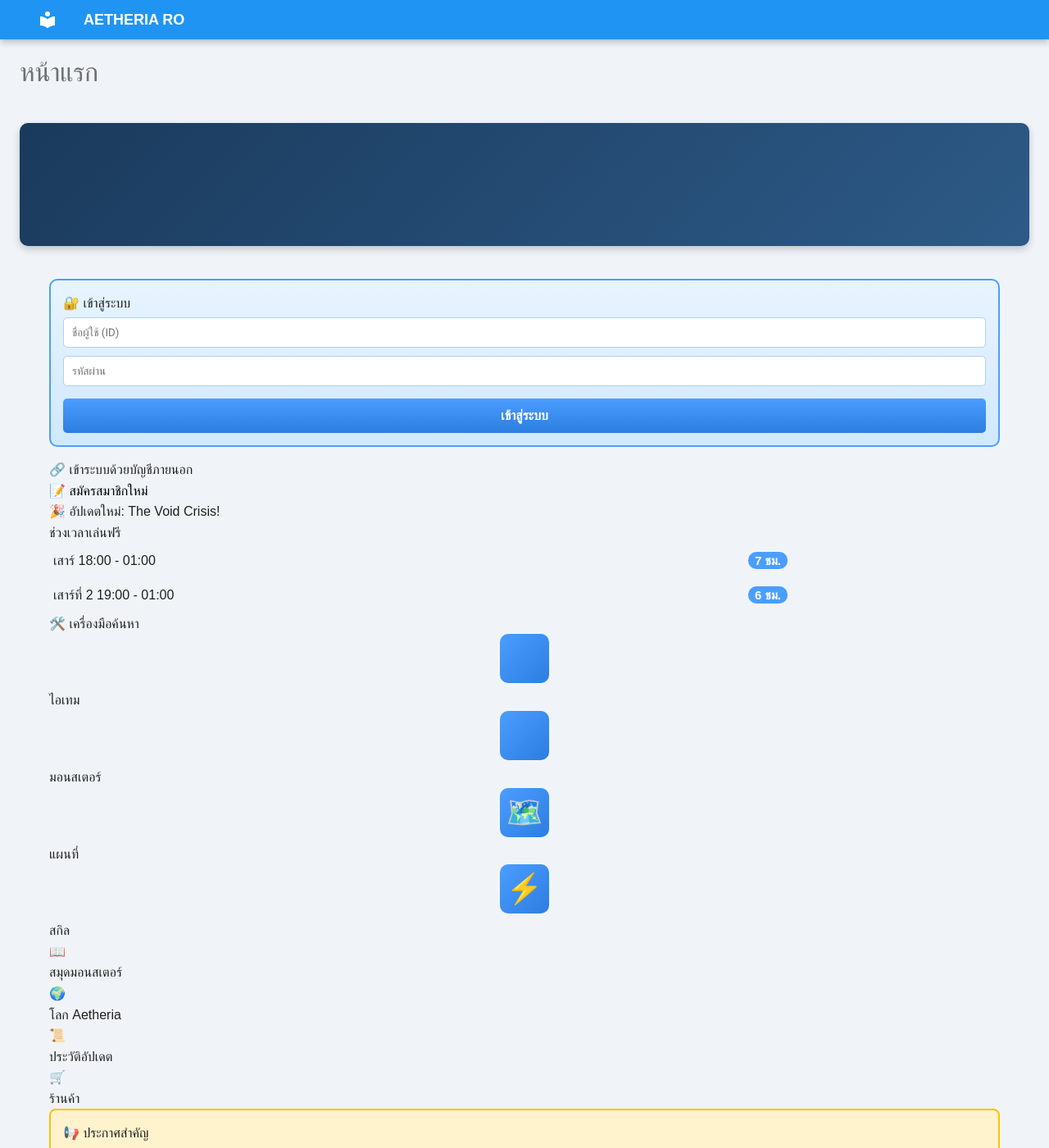
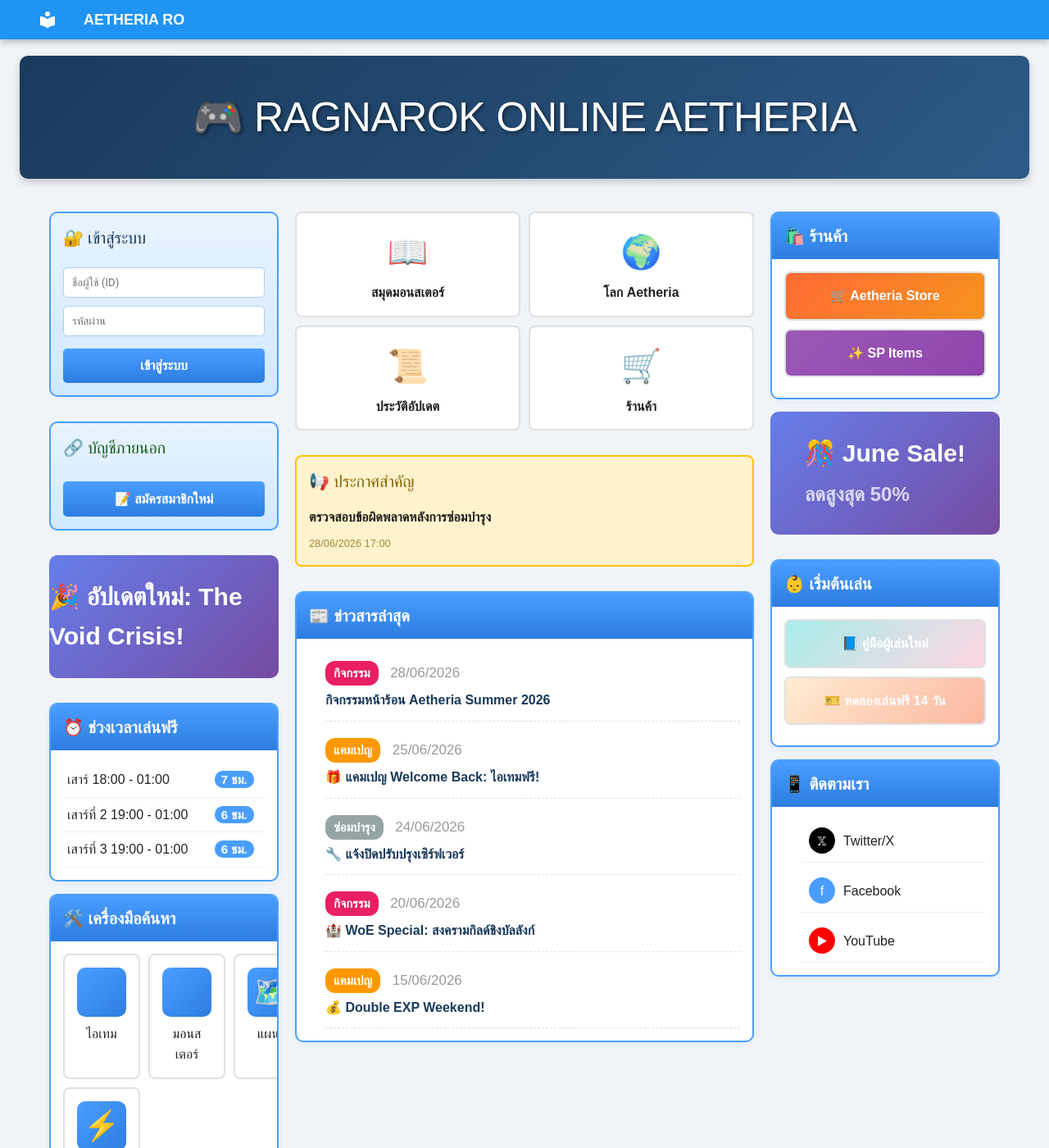
Before and after one commit to aetheriaofficial/AetheriaRO, an MkDocs documentation site: the page built from docs/index.md, in a window 1280 px wide and 1400 px high. Shown: the whole window at 82% size. Built offline with MkDocs 1.6.1 and Material for MkDocs 9.7.7, drawn with Linux system fonts in a browser that asks for light colours; some of the changed text lies outside the part shown.

Commit message:
Update index.md

```diff
--- a/docs/index.md
+++ b/docs/index.md
@@ -1,138 +1,193 @@
-<div class="header-banner" style="background-image: url('https://placehold.co/1200x180/1a3a5c/ffffff?text=RAGNAROK+ONLINE+AETHERIA');">
+<div class="header-banner">
+    <h1>🎮 RAGNAROK ONLINE AETHERIA</h1>
 </div>
 
 <div class="ro-container">
 
-<!-- ส่วนบน: Login + Carousel -->
-<div class="top-section">
-    <!-- ซ้าย: Login -->
-    <div class="left-col">
-        <div class="login-box">
-            <div class="login-box-title">🔐 เข้าสู่ระบบ</div>
-            <input type="text" class="login-input" placeholder="ชื่อผู้ใช้ (ID)">
-            <input type="password" class="login-input" placeholder="รหัสผ่าน">
-            <button class="login-btn">เข้าสู่ระบบ</button>
-        </div>
+<div class="main-wrapper">
 
-        <div class="openid-box">
-            <div class="openid-title">🔗 เข้าระบบด้วยบัญชีภายนอก</div>
-            <button class="signup-btn">📝 สมัครสมาชิกใหม่</button>
+<!-- === LEFT COLUMN === -->
+<div class="left-column">
+
+    <div class="login-box">
+        <h3 style="margin-top: 0; color: #1a3a5c;">🔐 เข้าสู่ระบบ</h3>
+        <input type="text" class="login-input" placeholder="ชื่อผู้ใช้ (ID)">
+        <input type="password" class="login-input" placeholder="รหัสผ่าน">
+        <button class="login-btn">เข้าสู่ระบบ</button>
+    </div>
+
+    <div class="login-box" style="background: linear-gradient(180deg, #e8ffe8 0%, #d0ffd0 100%); border-color: #7ed321;">
+        <h3 style="margin-top: 0; color: #1a5c1a;">🔗 บัญชีภายนอก</h3>
+        <button class="login-btn" style="background: linear-gradient(180deg, #7ed321 0%,, #5cb85c 100%);">📝 สมัครสมาชิกใหม่</button>
+    </div>
+
+    <div class="carousel-box">
+        🎉 อัปเดตใหม่: The Void Crisis!
+    </div>
+
+    <div class="box">
+        <div class="box-header">⏰ ช่วงเวลาเล่นฟรี</div>
+        <div class="box-content">
+            <table class="schedule-table">
+                <tr><td>เสาร์ 18:00 - 01:00</td><td><span class="schedule-badge">7 ชม.</span></td></tr>
+                <tr><td>เสาร์ที่ 2 19:00 - 01:00</td><td><span class="schedule-badge">6 ชม.</span></td></tr>
+                <tr><td>เสาร์ที่ 3 19:00 - 01:00</td><td><span class="schedule-badge">6 ชม.</span></td></tr>
+            </table>
         </div>
     </div>
 
-    <!-- ขวา: Carousel -->
-    <div class="carousel">
-        <div class="carousel-slide">🎉 อัปเดตใหม่: The Void Crisis!</div>
-    </div>
-</div>
-
-<!-- ส่วนหลัก: 3 คอลัมน์ -->
-<div class="main-layout">
-
-    <!-- คอลัมน์ซ้าย -->
-    <div class="left-col">
-        <div class="section-box">
-            <div class="section-header"> ช่วงเวลาเล่นฟรี</div>
-            <div class="section-content">
-                <table class="schedule-table">
-                    <tr><td>เสาร์ 18:00 - 01:00</td><td><span class="schedule-badge">7 ชม.</span></td></tr>
-                    <tr><td>เสาร์ที่ 2 19:00 - 01:00</td><td><span class="schedule-badge">6 ชม.</span></td></tr>
-                </table>
-            </div>
-        </div>
-
-        <div class="section-box">
-            <div class="section-header">🛠️ เครื่องมือค้นหา</div>
-            <div class="section-content">
-                <div class="tool-grid">
-                    <div class="tool-item"><div class="tool-icon"></div><div class="tool-label">ไอเทม</div></div>
-                    <div class="tool-item"><div class="tool-icon"></div><div class="tool-label">มอนสเตอร์</div></div>
-                    <div class="tool-item"><div class="tool-icon">🗺️</div><div class="tool-label">แผนที่</div></div>
-                    <div class="tool-item"><div class="tool-icon">⚡</div><div class="tool-label">สกิล</div></div>
+    <div class="box">
+        <div class="box-header">🛠️ เครื่องมือค้นหา</div>
+        <div class="box-content">
+            <div class="tools-grid">
+                <div class="quick-link">
+                    <div class="tool-icon"></div>
+                    <div>ไอเทม</div>
                 </div>
-            </div>
-        </div>
-    </div>
-
-    <!-- คอลัมน์กลาง -->
-    <div class="center-col">
-        <div class="quick-links-bar">
-            <div class="quick-link-item"><div class="quick-link-icon">📖</div><div class="quick-link-title">สมุดมอนสเตอร์</div></div>
-            <div class="quick-link-item"><div class="quick-link-icon">🌍</div><div class="quick-link-title">โลก Aetheria</div></div>
-            <div class="quick-link-item"><div class="quick-link-icon">📜</div><div class="quick-link-title">ประวัติอัปเดต</div></div>
-            <div class="quick-link-item"><div class="quick-link-icon">🛒</div><div class="quick-link-title">ร้านค้า</div></div>
-        </div>
-
-        <div class="important-notice">
-            <div class="important-notice-title">📢 ประกาศสำคัญ</div>
-            <div class="news-title">ตรวจสอบข้อผิดพลาดหลังการซ่อมบำรุง</div>
-        </div>
-
-        <div class="section-box">
-            <div class="section-header">📰 ข่าวสารล่าสุด</div>
-            <div class="section-content">
-                <ul class="news-list">
-                    <li class="news-item">
-                        <div class="news-meta">
-                            <span class="news-tag event">กิจกรรม</span>
-                            <span class="news-date">28/06/2026</span>
-                        </div>
-                        <div class="news-title">กิจกรรมหน้าร้อน Aetheria Summer 2026</div>
-                    </li>
-                    <li class="news-item">
-                        <div class="news-meta">
-                            <span class="news-tag campaign">แคมเปญ</span>
-                            <span class="news-date">25/06/2026</span>
-                        </div>
-                        <div class="news-title">🎁 แคมเปญ Welcome Back</div>
-                    </li>
-                    <li class="news-item">
-                        <div class="news-meta">
-                            <span class="news-tag maintenance">ซ่อมบำรุง</span>
-                            <span class="news-date">24/06/2026</span>
-                        </div>
-                        <div class="news-title">🔧 แจ้งปิดปรับปรุงเซิร์ฟเวอร์</div>
-                    </li>
-                </ul>
-            </div>
-        </div>
-    </div>
-
-    <!-- คอลัมน์ขวา -->
-    <div class="right-col">
-        <div class="section-box">
-            <div class="section-header">🛍️ ร้านค้า</div>
-            <div class="section-content">
-                <div class="banner-card">
-                    <div class="banner-card-img">🛒 Aetheria Store</div>
+                <div class="quick-link">
+                    <div class="tool-icon"></div>
+                    <div>มอนสเตอร์</div>
                 </div>
-            </div>
-        </div>
-
-        <div class="section-box">
-            <div class="section-header">👶 เริ่มต้นเล่น</div>
-            <div class="section-content">
-                <div class="banner-card">
-                    <div class="banner-card-img">📘 คู่มือผู้เล่นใหม่</div>
+                <div class="quick-link">
+                    <div class="tool-icon">🗺️</div>
+                    <div>แผนที่</div>
                 </div>
-                <div class="banner-card">
-                    <div class="banner-card-img">🎫 ทดลองเล่นฟรี</div>
+                <div class="quick-link">
+                    <div class="tool-icon">⚡</div>
+                    <div>สกิล</div>
                 </div>
-            </div>
-        </div>
-
-        <div class="section-box">
-            <div class="section-header">📱 ติดตามเรา</div>
-            <div class="section-content">
-                <ul class="sns-list">
-                    <li class="sns-item"><div class="sns-icon x">𝕏</div><div class="sns-name">Twitter/X</div></li>
-                    <li class="sns-item"><div class="sns-icon blog">📝</div><div class="sns-name">Facebook</div></li>
-                    <li class="sns-item"><div class="sns-icon youtube">▶</div><div class="sns-name">YouTube</div></li>
-                </ul>
             </div>
         </div>
     </div>
 
 </div>
 
+<!-- === CENTER COLUMN === -->
+<div class="center-column">
+
+    <div class="quick-links">
+        <div class="quick-link">
+            <div style="font-size: 2rem;">📖</div>
+            <div style="font-weight: bold; margin-top: 5px;">สมุดมอนสเตอร์</div>
+        </div>
+        <div class="quick-link">
+            <div style="font-size: 2rem;">🌍</div>
+            <div style="font-weight: bold; margin-top: 5px;">โลก Aetheria</div>
+        </div>
+        <div class="quick-link">
+            <div style="font-size: 2rem;">📜</div>
+            <div style="font-weight: bold; margin-top: 5px;">ประวัติอัปเดต</div>
+        </div>
+        <div class="quick-link">
+            <div style="font-size: 2rem;">🛒</div>
+            <div style="font-weight: bold; margin-top: 5px;">ร้านค้า</div>
+        </div>
+    </div>
+
+    <div class="important-notice">
+        <h3 style="margin-top: 0; color: #856404;">📢 ประกาศสำคัญ</h3>
+        <p style="margin: 5px 0;"><strong>ตรวจสอบข้อผิดพลาดหลังการซ่อมบำรุง</strong></p>
+        <small style="color: #856404;">28/06/2026 17:00</small>
+    </div>
+
+    <div class="box">
+        <div class="box-header">📰 ข่าวสารล่าสุด</div>
+        <div class="box-content">
+            <ul class="news-list">
+                <li class="news-item">
+                    <span class="news-tag event">กิจกรรม</span>
+                    <span style="color: #999; font-size: 0.85rem;">28/06/2026</span>
+                    <div class="news-title">กิจกรรมหน้าร้อน Aetheria Summer 2026</div>
+                </li>
+                <li class="news-item">
+                    <span class="news-tag campaign">แคมเปญ</span>
+                    <span style="color: #999; font-size: 0.85rem;">25/06/2026</span>
+                    <div class="news-title">🎁 แคมเปญ Welcome Back: ไอเทมฟรี!</div>
+                </li>
+                <li class="news-item">
+                    <span class="news-tag maintenance">ซ่อมบำรุง</span>
+                    <span style="color: #999; font-size: 0.85rem;">24/06/2026</span>
+                    <div class="news-title">🔧 แจ้งปิดปรับปรุงเซิร์ฟเวอร์</div>
+                </li>
+                <li class="news-item">
+                    <span class="news-tag event">กิจกรรม</span>
+                    <span style="color: #999; font-size: 0.85rem;">20/06/2026</span>
+                    <div class="news-title">🏰 WoE Special: สงครามกิลด์ชิงบัลลังก์</div>
+                </li>
+                <li class="news-item">
+                    <span class="news-tag campaign">แคมเปญ</span>
+                    <span style="color: #999; font-size: 0.85rem;">15/06/2026</span>
+                    <div class="news-title">💰 Double EXP Weekend!</div>
+                </li>
+            </ul>
+        </div>
+    </div>
+
 </div>
+
+<!-- === RIGHT COLUMN === -->
+<div class="right-column">
+
+    <div class="box">
+        <div class="box-header">🛍️ ร้านค้า</div>
+        <div class="box-content">
+            <div class="banner-card">
+                <div class="banner-card-inner" style="background: linear-gradient(135deg, #ff6b35 0%, #f7931e 100%);">
+                    🛒 Aetheria Store
+                </div>
+            </div>
+            <div class="banner-card">
+                <div class="banner-card-inner" style="background: linear-gradient(135deg, #9b59b6 0%, #8e44ad 100%);">
+                    ✨ SP Items
+                </div>
+            </div>
+        </div>
+    </div>
+
+    <div class="carousel-box" style="height: 120px; background: linear-gradient(135deg, #ff9a9e 0%, #fad0c4 100%); color: #333;">
+        <div>
+            <strong>🎊 June Sale!</strong><br>
+            <small>ลดสูงสุด 50%</small>
+        </div>
+    </div>
+
+    <div class="box">
+        <div class="box-header">👶 เริ่มต้นเล่น</div>
+        <div class="box-content">
+            <div class="banner-card">
+                <div class="banner-card-inner" style="background: linear-gradient(135deg, #a8edea 0%, #fed6e3 100%); color: #333;">
+                    📘 คู่มือผู้เล่นใหม่
+                </div>
+            </div>
+            <div class="banner-card">
+                <div class="banner-card-inner" style="background: linear-gradient(135deg, #ffecd2 0%, #fcb69f 100%); color: #333;">
+                    🎫 ทดลองเล่นฟรี 14 วัน
+                </div>
+            </div>
+        </div>
+    </div>
+
+    <div class="box">
+        <div class="box-header">📱 ติดตามเรา</div>
+        <div class="box-content">
+            <ul class="sns-list">
+                <li class="sns-item">
+                    <div style="width: 32px; height: 32px; background: #000; color: white; border-radius: 50%; display: flex; align-items: center; justify-content: center;">𝕏</div>
+                    <div>Twitter/X</div>
+                </li>
+                <li class="sns-item">
+                    <div style="width: 32px; height: 32px; background: #4a9eff; color: white; border-radius: 50%; display: flex; align-items: center; justify-content: center;">f</div>
+                    <div>Facebook</div>
+                </li>
+                <li class="sns-item">
+                    <div style="width: 32px; height: 32px; background: #ff0000; color: white; border-radius: 50%; display: flex; align-items: center; justify-content: center;">▶</div>
+                    <div>YouTube</div>
+                </li>
+            </ul>
+        </div>
+    </div>
+
+</div>
+
+</div>
+</div>
```
